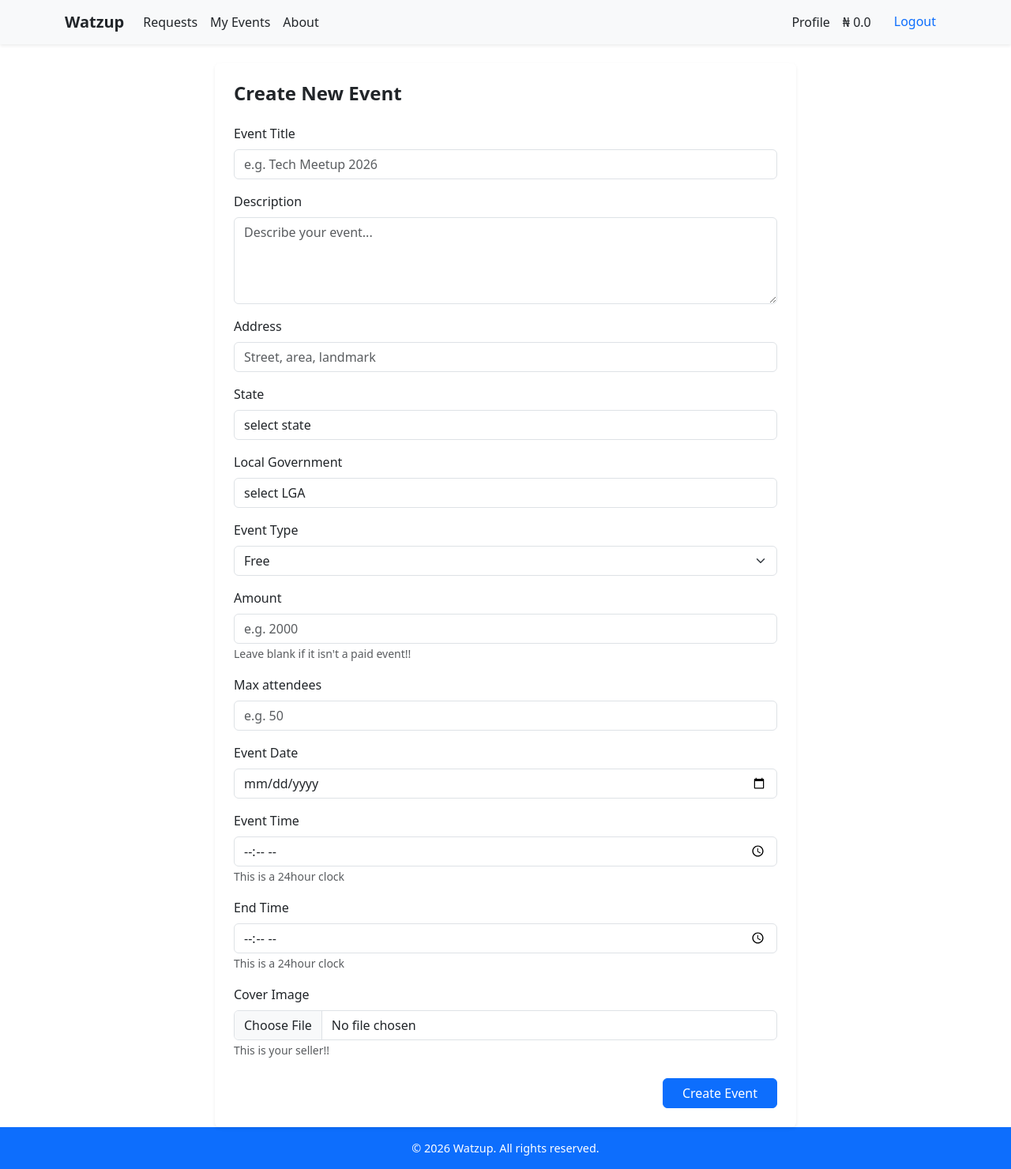
After one commit to Dblvcksheep/Watzup, a Flask app: page /create_event in a window 1280 px wide. The commit adds this page. Shown: the whole page at 79% size. Run offline with Flask 3, Linux system fonts and the light colour scheme; the visitor is signed in with stand-in values (Sample User, id 1); some libraries are stand-ins or nearby versions.

Commit message:
do initial work

```diff
--- a/app.py
+++ b/app.py
@@ -3,13 +3,15 @@ from flask_bootstrap import Bootstrap5
 from flask_login import UserMixin, login_user, LoginManager, current_user, logout_user,login_required
 from flask_sqlalchemy import SQLAlchemy
 from sqlalchemy.orm import relationship, DeclarativeBase, Mapped, mapped_column
-from sqlalchemy import Integer, String, Text,DateTime
+from sqlalchemy import Integer, String, Text,DateTime,Date,Time
 from functools import wraps
 from http import HTTPStatus
 import os
 from datetime import datetime, timedelta
 from flask_mail import Mail, Message
 import requests
+from uuid import uuid4
+from werkzeug.utils import secure_filename
 from flask_migrate import Migrate
 import base64
 import random
@@ -55,7 +57,61 @@ class User(db.Model, UserMixin):
     state = db.Column(db.String(100), nullable=False)
     lga = db.Column(db.String(100), nullable=False)
     password = db.Column(db.Text, nullable=False)
+    wallet = db.Column(db.Float, nullable=False, default=0.0)
     created_at = db.Column(db.DateTime, default=datetime.now())
+    event = db.relationship('Event', backref='user', lazy='dynamic', cascade="all, delete-orphan")
+    attendee = db.relationship('Attendee', backref='user', lazy='dynamic', cascade="all, delete-orphan")
+    private_attendee = db.relationship('PrivateAttendee', backref='user', lazy='dynamic', cascade="all, delete-orphan")
+
+class Event(db.Model):
+    __tablename__ = "event"
+    id = db.Column(db.Integer, primary_key=True)
+    title = db.Column(db.String(200))
+    description = db.Column(db.Text, nullable=False)
+    address = db.Column(db.String(200))
+    user_id = db.Column(db.Integer, db.ForeignKey('user.id'), nullable=False)
+    state = db.Column(db.String(100), nullable=False)
+    lga = db.Column(db.String(100), nullable=False)
+    likes = db.Column(db.Integer, default = 0)
+    event_type= db.Column(db.String(200), default='free')#can be free, paid, private
+    amount = db.Column(db.Integer, default=0)
+    event_date = db.Column(db.DateTime, nullable=False)
+    end_date = db.Column(db.DateTime, nullable=False)
+    attendee =db.Column(db.Integer, default=100)
+    cover_img = db.Column(db.Text, nullable=False)
+    attender = db.relationship('Attendee', backref='event', lazy='dynamic', cascade="all, delete-orphan")
+    private = db.relationship('PrivateAttendee', backref='event', lazy='dynamic', cascade="all, delete-orphan")
+    images = db.relationship('EventImage', backref='event', lazy='dynamic', cascade="all, delete-orphan")
+    created_at = db.Column(db.DateTime, default=datetime.now())
+
+
+class EventImage(db.Model):
+    id = db.Column(db.Integer, primary_key=True)
+    event_id = db.Column(db.Integer, db.ForeignKey('event.id'), nullable=False)
+    image_url = db.Column(db.Text, nullable=False)
+    image_id = db.Column(db.String(200))
+    created_at = db.Column(db.DateTime, default=datetime.now())
+
+class Attendee(db.Model):
+    __tablename__ = "attendee"
+    id = db.Column(db.Integer, primary_key=True)
+    event_id = db.Column(db.Integer, db.ForeignKey('event.id'), nullable=False)
+    user_id = db.Column(db.Integer, db.ForeignKey('user.id'), nullable=False)
+    created_at = db.Column(db.DateTime, default=datetime.now())
+
+class PrivateAttendee(db.Model):
+    id = db.Column(db.Integer, primary_key=True)
+    event_id = db.Column(db.Integer, db.ForeignKey('event.id'), nullable=False)
+    user_id = db.Column(db.Integer, db.ForeignKey('user.id'), nullable=False)
+    created_at = db.Column(db.DateTime, default=datetime.now())
+
+class SetReminder(db.Model):
+    __tablename__ = "setreminder"
+    id = db.Column(db.Integer, primary_key=True)
+    event_id = db.Column(db.Integer, db.ForeignKey('event.id'), nullable=False)
+    user_id = db.Column(db.Integer, db.ForeignKey('user.id'), nullable=False)
+    created_at = db.Column(db.DateTime, default=datetime.now())
+
 
 with app.app_context():
     db.create_all()
@@ -158,7 +214,12 @@ with open('nigeria.json', 'r') as f:
 
 @app.route('/')
 def index():
-    return render_template('home.html')
+    page = request.args.get('page', 1, type=int)
+    per_page = 20
+    events = Event.query.order_by(Event.created_at.desc()).paginate(page=page, per_page=per_page, error_out=False)
+    if current_user.is_authenticated:
+        events = Event.query.filter(Event.state == current_user.state, Event.lga == current_user.lga).order_by(Event.created_at.desc()).paginate(page=page, per_page=per_page, error_out=False)
+    return render_template('home.html', events=events)
 
 @app.route('/register', methods=["GET", "POST"])
 def register():
@@ -187,6 +248,129 @@ def register():
         else:
             flash('User already exist', 'error')
     return render_template('register.html', states=states)
+
+
+@app.route('/create_event', methods=["GET", "POST"])
+@login_required
+def create_event():
+    if request.method == "POST":
+        title = request.form.get("title")
+        description = request.form.get("description")
+        address = request.form.get("address")
+        state = request.form.get("state")
+        lga = request.form.get("lga")
+        event_type = request.form.get("event_type")
+        date = request.form.get('date')  # "2026-04-20"
+        time = request.form.get('time')  # "14:30"
+        end_time = request.form.get('endtime')
+        attendee = request.form.get("attendee")
+        amount = request.form.get("amount")
+        cover = request.files.get("cover")
+        event_datetime = datetime.strptime(f"{date} {time}", "%Y-%m-%d %H:%M")
+
+        end_datetime = datetime.strptime(f"{date} {end_time}", "%Y-%m-%d %H:%M")
+
+        cover_filename = None
+        if cover and cover.filename:
+            cover_upload_path = os.path.join(current_app.root_path, 'static/cover')
+            os.makedirs(cover_upload_path, exist_ok=True)
+            # Use unique filename to avoid collisions
+            cover_filename = f"{uuid4().hex}_{secure_filename(cover.filename)}"
+            cover.save(os.path.join(cover_upload_path, cover_filename))
+
+        new_event = Event(title=title,
+                          description=description,
+                          address=address,
+                          state=state,
+                          lga=lga,
+                          user_id=current_user.id,
+                          attendee = attendee,
+                          cover_img =f"cover/{cover_filename}",
+                          event_type=event_type,
+                          amount = amount if amount else 0,
+                          event_date=event_datetime,
+                          end_date = end_datetime)
+
+        db.session.add(new_event)
+        db.session.commit()
+
+        return redirect(url_for('index'))
+    return render_template("create_event.html",states=states)
+
+
+@app.route('/join-event/<int:event_id>', methods=['POST'])
+@login_required
+def join_event(event_id):
+
+    joined = Attendee.query.filter_by(event_id=event_id, user_id = current_user.id).first()
+    if joined:
+        return jsonify({"message": "You are already registered for this event", "status": "error"}), 409
+    # Example logic (you’ll expand this)
+
+    event = Event.query.get(event_id)
+
+    if not event:
+        return jsonify({"message": "Event not found", "status": "error"}), 404
+
+    if event.event_type == "paid":
+        if event.amount > current_user.wallet:
+            return jsonify({"message": "Your balance is too low", "status": "error"}), 409
+        current_user.wallet -= event.amount
+
+    elif event.event_type == "private":
+        private_attend = PrivateAttendee(
+            event_id=event_id,
+            user_id=current_user.id
+        )
+        db.session.add(private_attend)
+        db.session.commit()
+        return jsonify({
+            "message": "If you are selected you will be added to the list",
+            "status": "joined"
+        })
+
+    # Increment attendees
+
+    attend = Attendee(
+        event_id=event_id,
+        user_id = current_user.id
+    )
+    db.session.add(attend)
+    db.session.commit()
+
+    return jsonify({
+        "message": "You have joined this event 🎉",
+        "status": "joined"
+    })
+
+@app.route('/set-reminder/<int:event_id>', methods=['POST'])
+def set_reminder(event_id):
+
+    already_set = SetReminder.query.filter_by(event_id=event_id, user_id = current_user.id).first()
+    if already_set:
+        return jsonify({"message": "You are already set reminder for this event", "status": "error"}), 409
+
+
+    reminder = SetReminder(
+        event_id=event_id,
+        user_id = current_user.id
+    )
+    db.session.add(reminder)
+    db.session.commit()
+    # For now: simple logic (you’ll expand later)
+
+    # Example: store in DB or session later
+    return jsonify({
+        "message": "Reminder set successfully 🔔"
+    })
+
+@app.route('/event_detail/<int:event_id>')
+@login_required
+def event_detail(event_id):
+    event = Event.query.get(event_id)
+
+    return render_template("event_detail.html", event=event)
+
 
 @app.route("/get-lgas")
 def get_lgas():
--- a/templates/base.html
+++ b/templates/base.html
@@ -47,14 +47,14 @@
         <!-- Left side (only when logged in) -->
         {% if current_user.is_authenticated %}
         <ul class="navbar-nav me-auto">
+<!--          <li class="nav-item">-->
+<!--            <a class="nav-link text-dark" href="#">Connections</a>-->
+<!--          </li>-->
           <li class="nav-item">
-            <a class="nav-link text-dark" href="#">Connections</a>
+            <a class="nav-link text-dark" href="#">Requests</a>
           </li>
           <li class="nav-item">
-            <a class="nav-link text-dark" href="#">Add Ads</a>
-          </li>
-          <li class="nav-item">
-            <a class="nav-link text-dark" href="#">Become an Agent</a>
+            <a class="nav-link text-dark" href="#">My Events</a>
           </li>
           <li class="nav-item">
             <a class="nav-link text-dark" href="#">About</a>
@@ -68,6 +68,11 @@
             <li class="nav-item">
               <a class="nav-link text-dark" href="#">
                 Profile
+              </a>
+            </li>
+            <li class="nav-item">
+              <a class="nav-link text-dark" href="#">
+                ₦ {{ current_user.wallet }}
               </a>
             </li>
             <li class="nav-item">
--- /dev/null
+++ b/templates/create_event.html
@@ -0,0 +1,137 @@
+{% extends "base.html" %}
+{% block title %}Create Event{% endblock %}
+
+{% block content %}
+
+<div class="row justify-content-center">
+  <div class="col-lg-8">
+
+    <div class="card shadow-sm border-0 p-4">
+      <h4 class="fw-bold mb-4">Create New Event</h4>
+
+      <form method="POST" action="{{ url_for('create_event') }}" enctype="multipart/form-data">
+
+        <!-- Title -->
+        <div class="mb-3">
+          <label class="form-label">Event Title</label>
+          <input type="text" name="title" class="form-control" placeholder="e.g. Tech Meetup 2026" required>
+        </div>
+
+        <!-- Description -->
+        <div class="mb-3">
+          <label class="form-label">Description</label>
+          <textarea name="description" rows="4" class="form-control"
+                    placeholder="Describe your event..." required></textarea>
+        </div>
+
+        <!-- Address -->
+        <div class="mb-3">
+          <label class="form-label">Address</label>
+          <input type="text" name="address" class="form-control"
+                 placeholder="Street, area, landmark">
+        </div>
+
+          <div class="mb-3">
+            <label class="form-label">State</label>
+            <select id="state" name="state" class="form-control" required>
+                <option value="">select state</option>
+                {% for state in states %}
+                <option value="{{ state['state'] }}">{{ state["state"] }}</option>
+                {% endfor %}
+            </select>
+          </div>
+
+          <div class="mb-3">
+            <label class="form-label">Local Government</label>
+            <select id="lga" name="lga" class="form-control" required>
+                <option value="">select LGA</option>
+            </select>
+          </div>
+
+        <!-- Event Type -->
+        <div class="mb-3">
+          <label class="form-label">Event Type</label>
+          <select name="event_type" class="form-select" required>
+            <option value="free">Free</option>
+            <option value="paid">Paid</option>
+            <option value="private">Private</option>
+          </select>
+        </div>
+
+        <div class="mb-3">
+          <label class="form-label">Amount</label>
+          <input type="number" name="amount" class="form-control" placeholder="e.g. 2000">
+          <small class="text-muted">Leave blank if it isn't a paid event!!</small>
+        </div>
+
+        <div class="mb-3">
+          <label class="form-label">Max attendees</label>
+          <input type="number" name="attendee" class="form-control" placeholder="e.g. 50" required>
+        </div>
+
+        <div class="mb-3">
+        <label for="date" class="form-label">Event Date</label>
+        <input type="date" id="date" name="date" class="form-control">
+        </div>
+
+        <div class="mb-3">
+          <label class="form-label">Event Time</label>
+          <input type="time" name="time" class="form-control" required>
+          <small class="text-muted">This is a 24hour clock</small>
+        </div>
+
+        <div class="mb-3">
+          <label class="form-label">End Time</label>
+          <input type="time" name="endtime" class="form-control" required>
+          <small class="text-muted">This is a 24hour clock</small>
+        </div>
+
+        <div class="mb-4">
+          <label class="form-label">Cover Image</label>
+          <input type="file" name="cover" class="form-control" accept="image/*" required>
+          <small class="text-muted">This is your seller!!</small>
+        </div>
+
+<!--        &lt;!&ndash; Multiple Images &ndash;&gt;-->
+<!--        <div class="mb-4">-->
+<!--          <label class="form-label">Images</label>-->
+<!--          <input type="file" name="images" class="form-control" accept="image/*" multiple>-->
+<!--          <small class="text-muted">You can upload multiple images</small>-->
+<!--        </div>-->
+
+        <!-- Submit -->
+        <div class="d-flex justify-content-end">
+          <button type="submit" class="btn btn-primary px-4">
+            Create Event
+          </button>
+        </div>
+
+      </form>
+    </div>
+
+  </div>
+</div>
+<script>
+document.getElementById("state").addEventListener("change", function () {
+    const state = this.value;
+    const lgaSelect = document.getElementById("lga");
+
+    lgaSelect.innerHTML = "<option>Loading...</option>";
+
+    fetch(`/get-lgas?state=${state}`)
+        .then(response => response.json())
+        .then(data => {
+            lgaSelect.innerHTML = "<option value=''>Select LGA</option>";
+
+            data.forEach(lga => {
+                lgaSelect.innerHTML += `<option value="${lga}">${lga}</option>`;
+            });
+        })
+        .catch(() => {
+            lgaSelect.innerHTML = "<option>Error loading LGAs</option>";
+        });
+});
+</script>
+
+
+{% endblock %}
```
Also changed, not shown: templates/event_detail.html (added, +146 -0 lines), templates/home.html (+141 -1 lines), test.py (+53 -8 lines), 1 other file.
